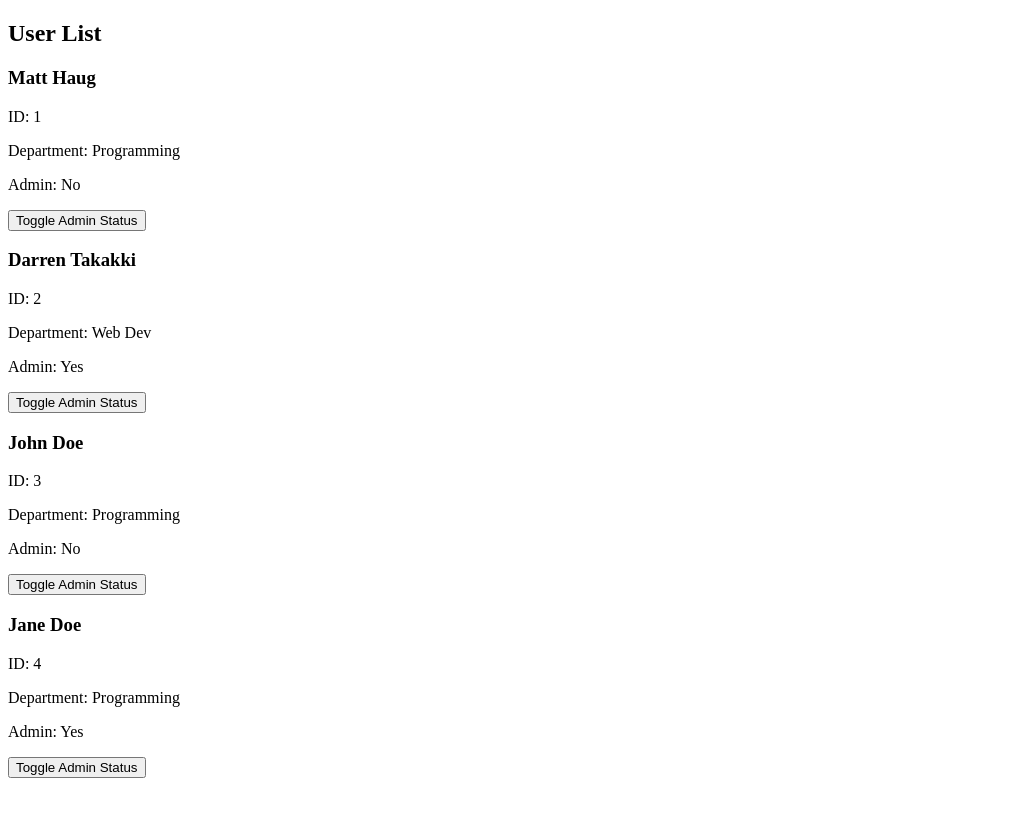
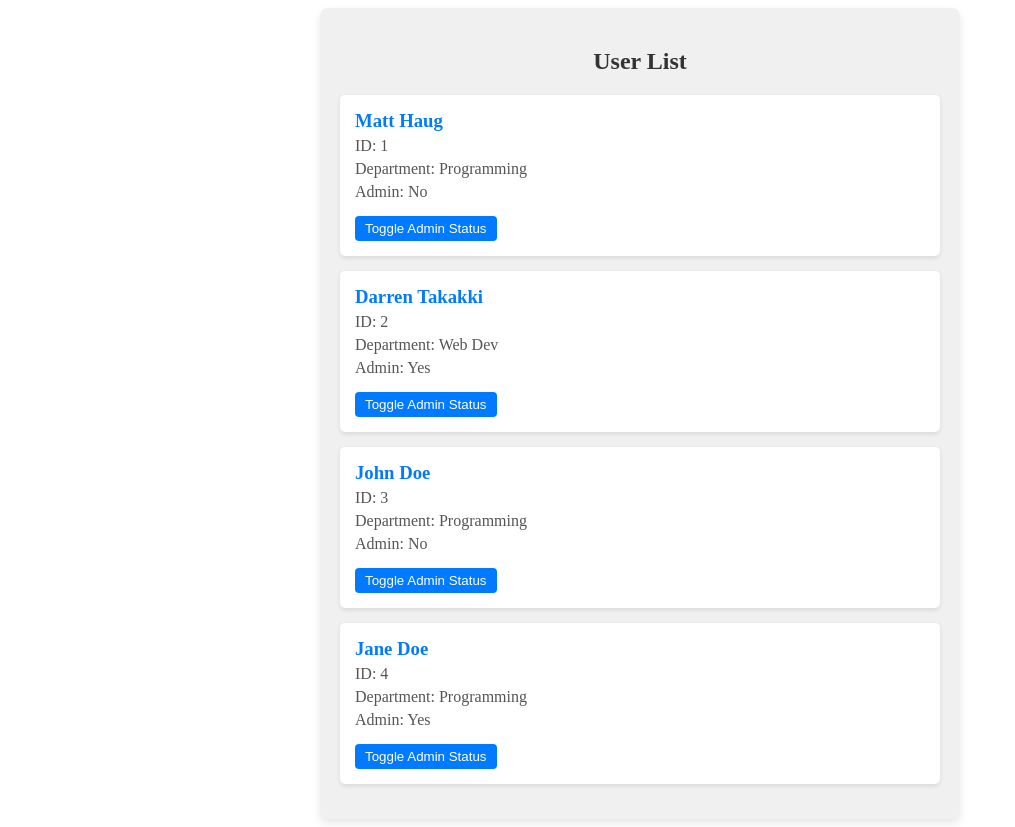
Before and after one commit to diana890/Angular-Class-Project, an Angular app: page / in a window 1280 px wide. Shown: the whole page, without its empty margins (0-1015 px from the left). Before the commit the page ends 800 px from the top, so only its background shows below. Built offline with nearby package versions, Linux system fonts and the light colour scheme.

Commit message:
creating interface

```diff
--- a/src/app/app.component.scss
+++ b/src/app/app.component.scss
@@ -0,0 +1,46 @@
+.container {
+  max-width: 600px;
+  margin: 0 auto;
+  padding: 20px;
+  background-color: #f0f0f0;
+  border-radius: 8px;
+  box-shadow: 0 4px 8px rgba(0, 0, 0, 0.1);
+}
+
+h2 {
+  text-align: center;
+  color: #333;
+  margin-bottom: 20px;
+}
+
+.user-card {
+  background-color: #fff;
+  padding: 15px;
+  margin-bottom: 15px;
+  border-radius: 5px;
+  box-shadow: 0 2px 4px rgba(0, 0, 0, 0.1);
+}
+
+.user-card h3 {
+  margin: 0;
+  color: #007bff;
+}
+
+.user-card p {
+  margin: 5px 0;
+  color: #555;
+}
+
+.toggle-button {
+  margin-top: 10px;
+  padding: 5px 10px;
+  background-color: #007bff;
+  color: white;
+  border: none;
+  border-radius: 4px;
+  cursor: pointer;
+}
+
+.toggle-button:hover {
+  background-color: #0056b3;
+}
```
